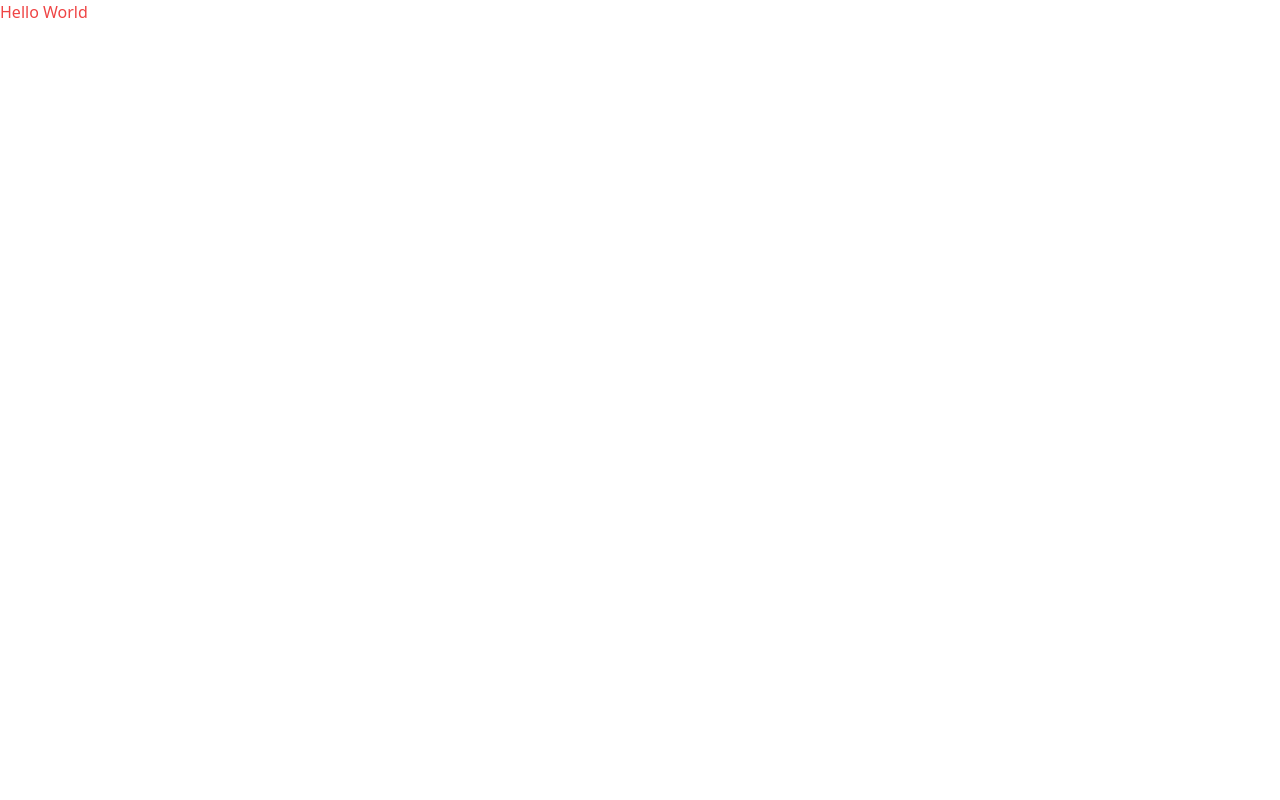
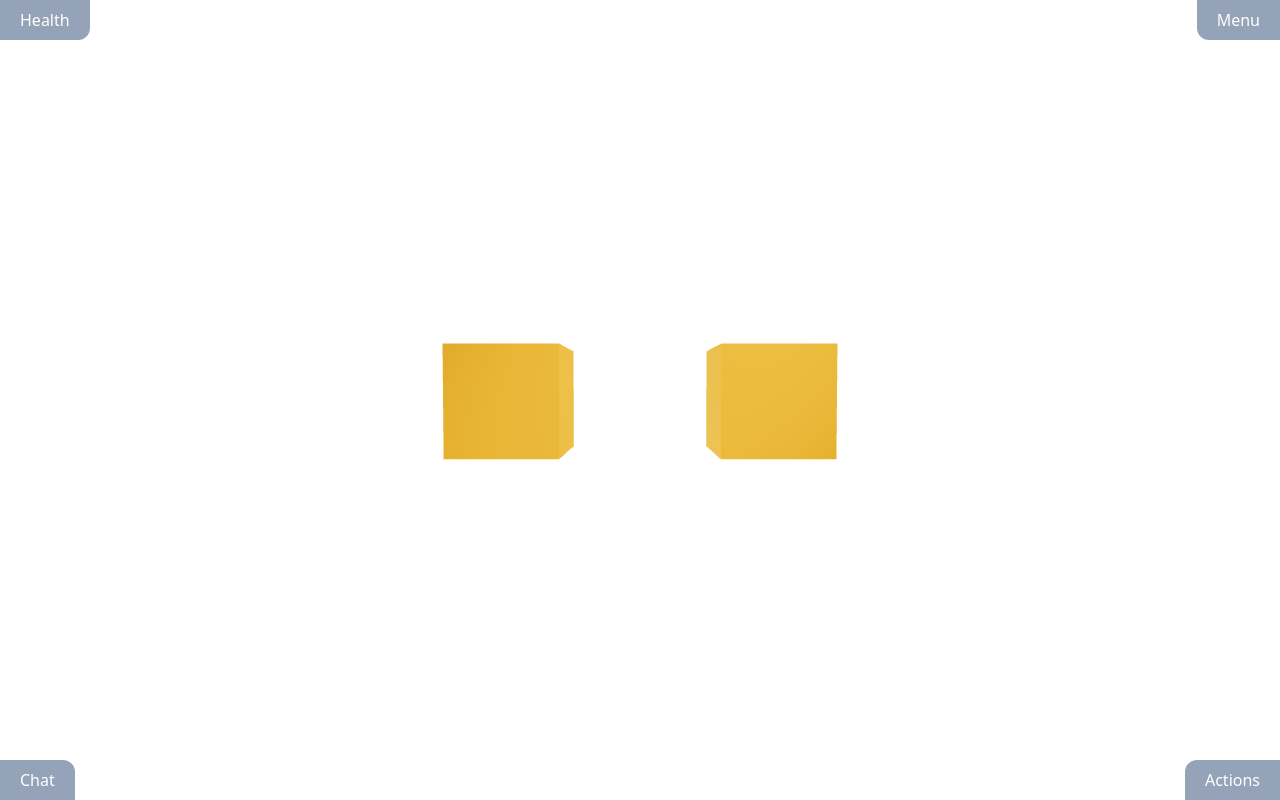
Before and after one commit to verekia/r3f-rpg, a React (Vite) app: page / in a window 1280 px wide. Built offline with nearby package versions, Linux system fonts and the light colour scheme.

Commit message:
feat: add UI and R3F canvas

```diff
--- a/index.html
+++ b/index.html
@@ -1,13 +1,13 @@
 <!doctype html>
-<html lang="en">
+<html lang="en" class="h-full">
   <head>
     <meta charset="UTF-8" />
     <link rel="icon" type="image/svg+xml" href="/vite.svg" />
     <meta name="viewport" content="width=device-width, initial-scale=1.0" />
     <title>R3F RPG</title>
   </head>
-  <body>
-    <div id="root"></div>
+  <body class="h-full">
+    <div id="root" class="h-full"></div>
     <script type="module" src="/src/main.tsx"></script>
   </body>
 </html>
--- a/package.json
+++ b/package.json
@@ -11,13 +11,17 @@
     "preview": "vite preview"
   },
   "dependencies": {
+    "@react-three/drei": "^9.97.6",
+    "@react-three/fiber": "^8.15.16",
     "react": "^18.2.0",
-    "react-dom": "^18.2.0"
+    "react-dom": "^18.2.0",
+    "three": "^0.161.0"
   },
   "devDependencies": {
     "@ianvs/prettier-plugin-sort-imports": "^4.1.1",
     "@types/react": "^18.2.55",
     "@types/react-dom": "^18.2.19",
+    "@types/three": "^0.161.2",
     "@typescript-eslint/eslint-plugin": "^6.21.0",
     "@typescript-eslint/parser": "^6.21.0",
     "@vitejs/plugin-react-swc": "^3.5.0",
--- a/src/App.tsx
+++ b/src/App.tsx
@@ -1,3 +1,11 @@
-const App = () => <div className="text-red-500">Hello World</div>
+import Canvas from '#/components/Canvas'
+import UI from '#/components/UI'
+
+const App = () => (
+  <div className="relative h-full">
+    <UI />
+    <Canvas />
+  </div>
+)
 
 export default App
--- /dev/null
+++ b/src/components/Canvas.tsx
@@ -0,0 +1,38 @@
+import { useRef, useState } from 'react'
+
+import { MeshProps, Canvas as R3FCanvas, useFrame } from '@react-three/fiber'
+import { Mesh } from 'three'
+
+const Box = (props: MeshProps) => {
+  const meshRef = useRef<Mesh>(null)
+  const [hovered, setHover] = useState(false)
+  const [active, setActive] = useState(false)
+
+  useFrame((_, dt) => (meshRef.current!.rotation.x += dt))
+
+  return (
+    <mesh
+      {...props}
+      ref={meshRef}
+      scale={active ? 1.5 : 1}
+      onClick={() => setActive(!active)}
+      onPointerOver={() => setHover(true)}
+      onPointerOut={() => setHover(false)}
+    >
+      <boxGeometry args={[1, 1, 1]} />
+      <meshStandardMaterial color={hovered ? 'hotpink' : 'orange'} />
+    </mesh>
+  )
+}
+
+const Canvas = () => (
+  <R3FCanvas>
+    <ambientLight intensity={Math.PI / 2} />
+    <spotLight position={[10, 10, 10]} angle={0.15} penumbra={1} decay={0} intensity={Math.PI} />
+    <pointLight position={[-10, -10, -10]} decay={0} intensity={Math.PI} />
+    <Box position={[-1.2, 0, 0]} />
+    <Box position={[1.2, 0, 0]} />
+  </R3FCanvas>
+)
+
+export default Canvas
--- /dev/null
+++ b/src/components/UI.tsx
@@ -0,0 +1,18 @@
+const UI = () => (
+  <>
+    <div className="absolute left-0 top-0 rounded-br-xl bg-slate-400 px-5 py-2 text-white">
+      Health
+    </div>
+    <div className="absolute bottom-0 left-0 rounded-tr-xl bg-slate-400 px-5 py-2 text-white">
+      Chat
+    </div>
+    <div className="absolute right-0 top-0 rounded-bl-xl bg-slate-400 px-5 py-2 text-white">
+      Menu
+    </div>
+    <div className="absolute bottom-0 right-0 rounded-tl-xl bg-slate-400 px-5 py-2 text-white">
+      Actions
+    </div>
+  </>
+)
+
+export default UI
```
Also changed, not shown: 1 other file (tests, documents, lock files or other folders).
